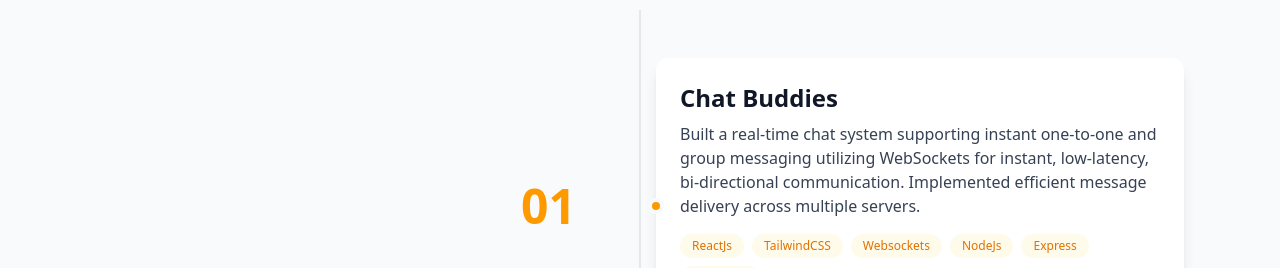
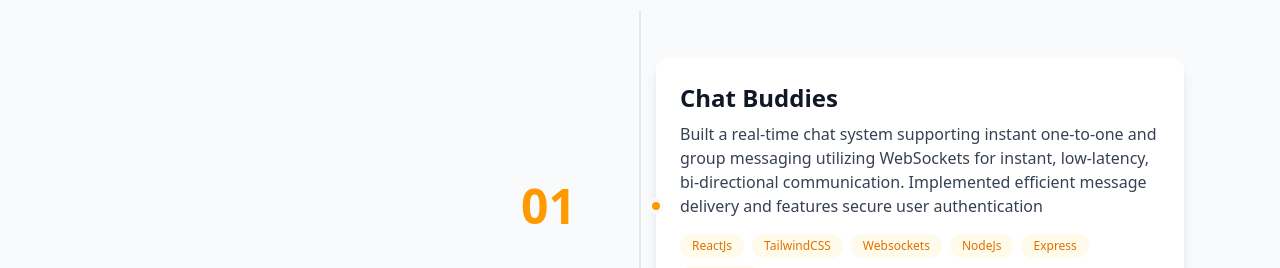
Before and after one commit to mohith0407/personnel-portfolio, a Next.js app: page / in a window 1280 px wide. Shown: the part 1580-1848 px from the top of the page. Built offline with nearby package versions, Linux system fonts and the light colour scheme.

Commit message:
Updated projects data

```diff
--- a/src/constants/Data.js
+++ b/src/constants/Data.js
@@ -58,7 +58,7 @@ const projects_data = [
     {
       number: '01',
       title: 'Chat Buddies',
-      description: 'Built a real-time chat system supporting instant one-to-one and group messaging utilizing WebSockets for instant, low-latency, bi-directional communication. Implemented efficient message delivery across multiple servers.',
+      description: 'Built a real-time chat system supporting instant one-to-one and group messaging utilizing WebSockets for instant, low-latency, bi-directional communication. Implemented efficient message delivery and features secure user authentication',
       tags: ['ReactJs', 'TailwindCSS', 'Websockets','NodeJs','Express','MongoDB'],
       liveLink: 'https://chat-buddies-three.vercel.app',
       githubLink: 'https://github.com/mohith0407/chat-buddies',
```
